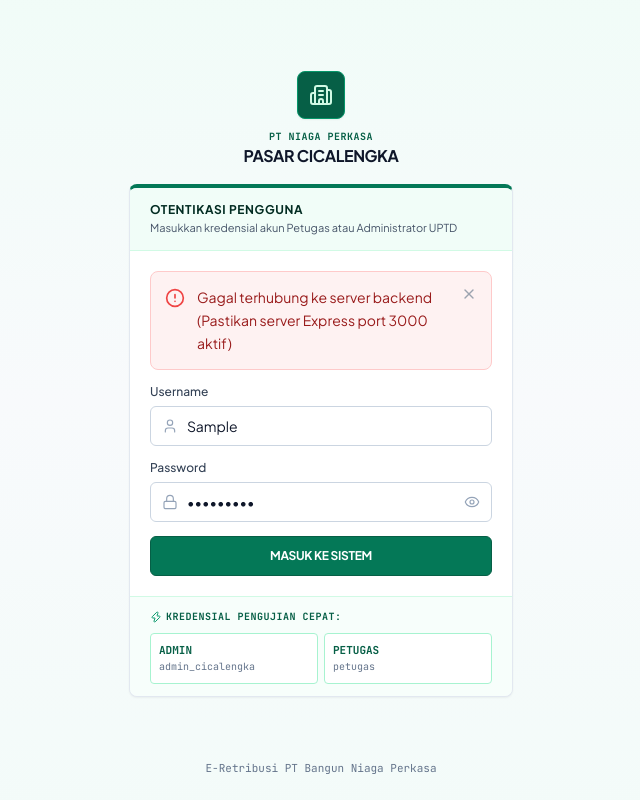
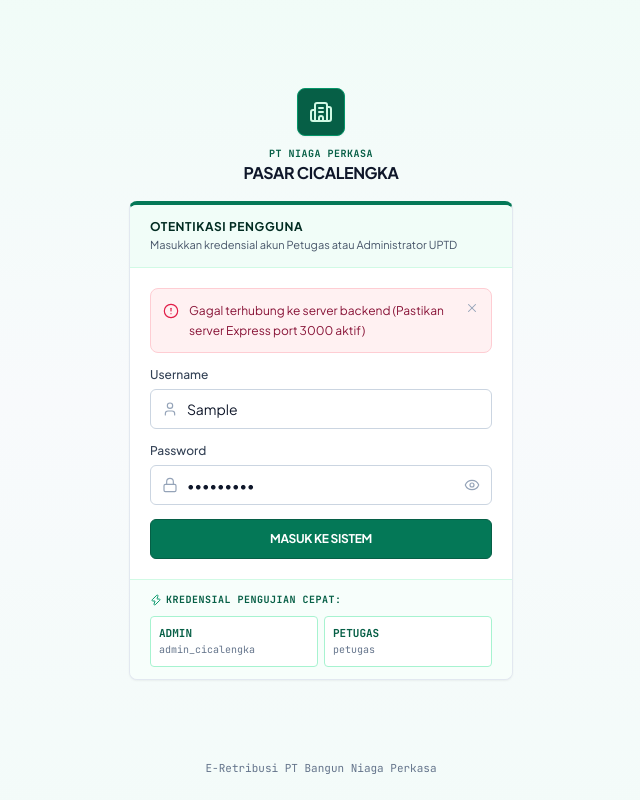
Before and after one commit to rifqyfakhryzain/retribusi-frontend, a React (Vite) app: page /login in a window 1280 px wide. Both pictures are taken after typing "Sample", "Sample123" into the empty fields and a click on the button "MASUK KE SISTEM". Shown: the whole page, without its empty margins (319-959 px from the left). Built offline with nearby package versions, Linux system fonts and the light colour scheme; no server answers.

Commit message:
refactor: update Alert component with compact borders and Lucide icons

```diff
--- a/src/components/ui/Alert.jsx
+++ b/src/components/ui/Alert.jsx
@@ -3,7 +3,7 @@ import { cn } from "../../utils/cn";
 
 /**
  * Reusable Alert Component
- * Digunakan untuk menampilkan feedback response (sukses, validasi error 400, unauthorized 401).
+ * Desain ringkas berbingkai tipis 1px dengan ikon lucide-react 16px (stroke 1.75).
  */
 export default function Alert({
   variant,
@@ -16,24 +16,24 @@ export default function Alert({
 }) {
   const configs = {
     error: {
-      container: "bg-red-50 border-red-200 text-red-800",
+      container: "bg-rose-50 border-rose-200 text-rose-900",
       icon: AlertCircle,
-      iconColor: "text-red-500",
+      iconColor: "text-rose-600",
     },
     success: {
-      container: "bg-green-50 border-green-200 text-green-800",
+      container: "bg-emerald-50 border-emerald-200 text-emerald-900",
       icon: CheckCircle2,
-      iconColor: "text-green-500",
+      iconColor: "text-emerald-600",
     },
     warning: {
-      container: "bg-amber-50 border-amber-200 text-amber-800",
+      container: "bg-amber-50 border-amber-200 text-amber-900",
       icon: AlertTriangle,
-      iconColor: "text-amber-500",
+      iconColor: "text-amber-600",
     },
     info: {
-      container: "bg-blue-50 border-blue-200 text-blue-800",
+      container: "bg-slate-50 border-slate-200 text-slate-800",
       icon: Info,
-      iconColor: "text-blue-500",
+      iconColor: "text-slate-600",
     },
   };
 
@@ -46,23 +46,24 @@ export default function Alert({
     <div
       role="alert"
       className={cn(
-        "flex items-start gap-3 p-3.5 rounded-lg border text-sm transition-all animate-in fade-in duration-200",
+        "flex items-start gap-2.5 p-3 rounded-lg border text-xs leading-relaxed transition-all",
         current.container,
         className
       )}
     >
-      <Icon className={cn("h-5 w-5 shrink-0 mt-0.5", current.iconColor)} />
+      <Icon className={cn("h-4 w-4 shrink-0 mt-0.5 stroke-[1.75]", current.iconColor)} />
       <div className="flex-1">
-        {title && <h4 className="font-semibold mb-0.5">{title}</h4>}
-        <div className="text-sm leading-relaxed">{content}</div>
+        {title && <h4 className="font-semibold text-xs mb-0.5">{title}</h4>}
+        <div>{content}</div>
       </div>
       {onClose && (
         <button
           type="button"
           onClick={onClose}
-          className="text-gray-400 hover:text-gray-600 -mr-1 -mt-1 p-1 rounded-md"
+          className="text-slate-400 hover:text-slate-600 -mr-1 -mt-1 p-1 rounded cursor-pointer"
+          aria-label="Tutup pemberitahuan"
         >
-          <X className="h-4 w-4" />
+          <X className="h-3.5 w-3.5 stroke-[1.75]" />
         </button>
       )}
     </div>
```
